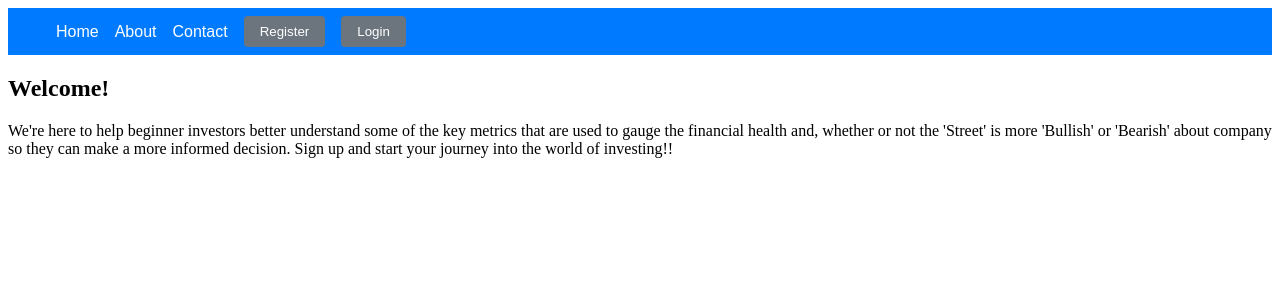
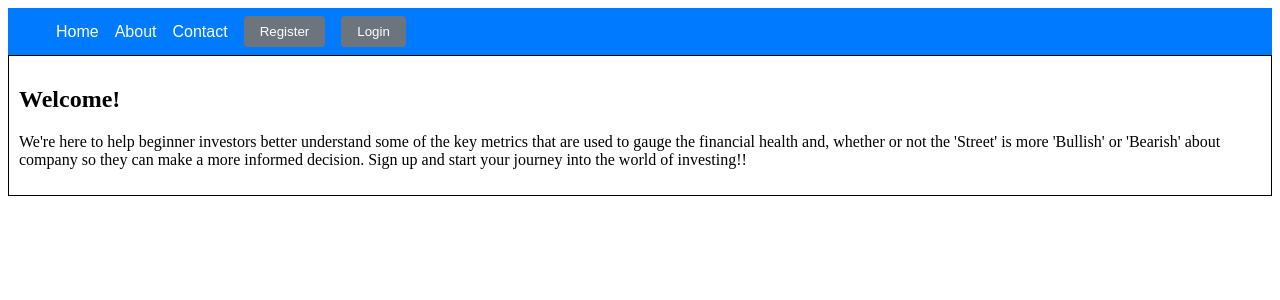
Before and after one commit to bradcoleman60/NewBee-Financial, a React (Create React App) app in the folder client/: page / in a window 1280 px wide. Shown: the top 300 px of the page. Built offline with nearby package versions, Linux system fonts and the light colour scheme.

Commit message:
rename index.jsx to index.js

```diff
--- /dev/null
+++ b/client/src/pages/dashboard/index.js
@@ -0,0 +1,20 @@
+// import React, { useState, useReducer } from 'react';
+// import { useNavigate } from 'react-router-dom';
+// import { useMutation, useQuery } from '@apollo/client';
+import Data from '../../Components/Data'
+import Articles from '../../Components/Articles'
+import './style.css'
+// import { QUERY_TECH } from '../utils/queries';
+// import { CREATE_MATCHUP } from '../utils/mutations';
+
+export default function Dashboard() {
+
+
+    return (
+        <>
+            <Data/>,
+            <Articles/>
+        </>
+
+    )
+}
--- a/client/src/pages/dashboard/index.jsx
+++ /dev/null
@@ -1,21 +0,0 @@
-import React, { useState } from 'react';
-import { useNavigate } from 'react-router-dom';
-import { useMutation, useQuery } from '@apollo/client';
-// import { QUERY_TECH } from '../utils/queries';
-// import { CREATE_MATCHUP } from '../utils/mutations';
-
-export default function Dashboard() {
-
-
-    return (
-
-        <section>
-            <h1>Dashboard </h1>
-
-
-
-
-        </section>
-
-    )
-}
--- a/client/src/pages/dashboard/style.css
+++ b/client/src/pages/dashboard/style.css
@@ -0,0 +1,4 @@
+section {
+    border: 1px solid black;
+    padding: 10px;
+  }
```
Also changed, not shown: client/src/pages/home/index.js (renamed from client/src/pages/home/index.jsx), client/src/pages/learn/index.js (renamed from client/src/pages/learn/index.jsx), client/src/pages/notFound/index.js (renamed from client/src/pages/notFound/index.jsx).
